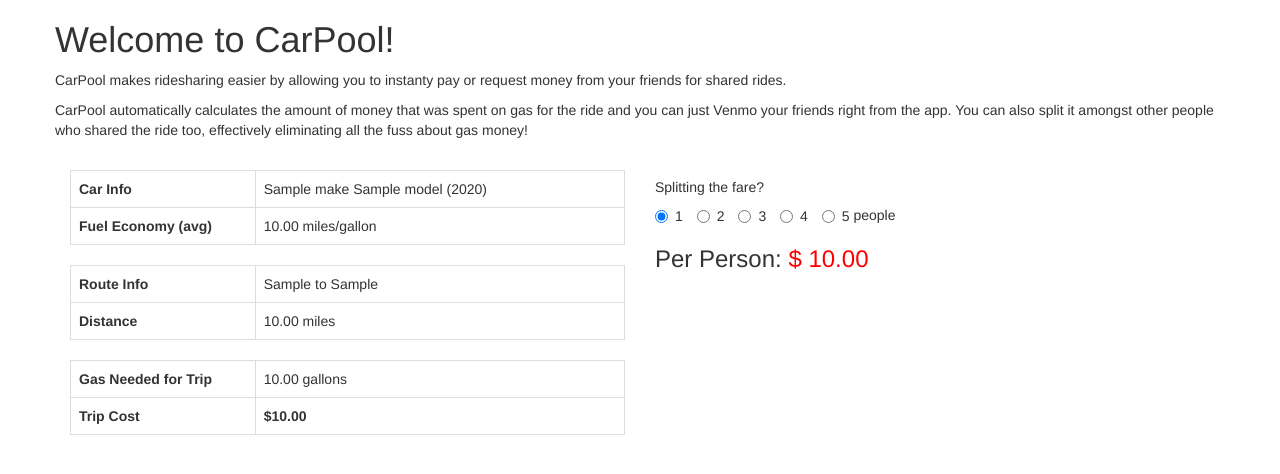
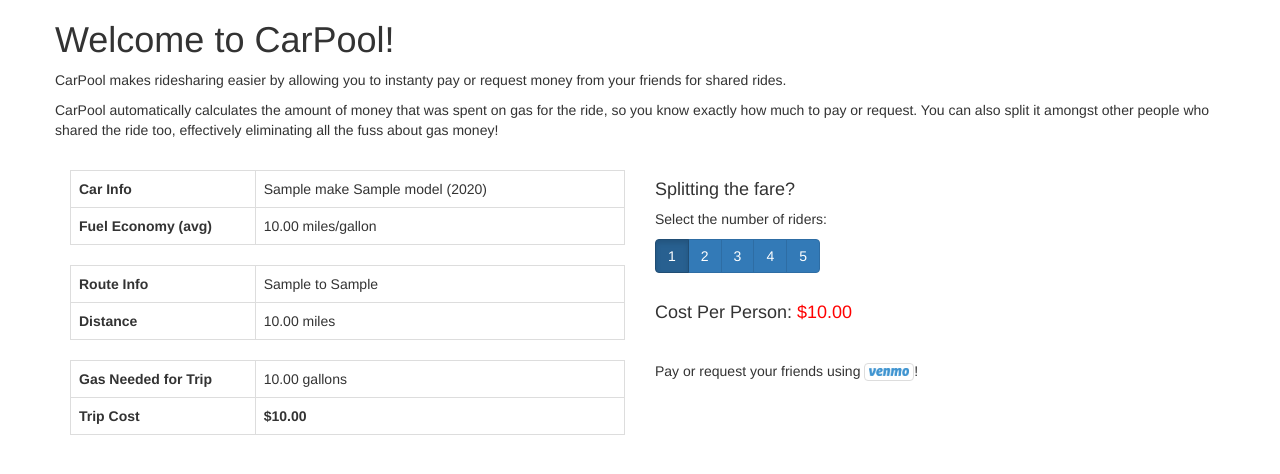
Before and after one commit to rohanraval/CarPool, a Django app: template fuelcalc/templates/fuelcalc/results.html in a window 1280 px wide. Shown: the top 474 px of the page. Run offline with Django 3.2, Linux system fonts and the light colour scheme; the template is opened without the code that fills it: most values are stand-ins (such as "Sample title", 1, 10 or a date in 2020); some libraries are stand-ins or nearby versions.

Commit message:
layout changes

```diff
--- a/fuelcalc/static/fuelcalc/main.js
+++ b/fuelcalc/static/fuelcalc/main.js
@@ -80,22 +80,27 @@
 		});
 	});
 
-	$('input[type=radio][name=people]').change(function() {
+	$(".split").click(function() {
 		var totalCost = parseFloat($("#cost").text().substr(1));
-        if (this.value == 'option1') {
-			$("#amt").html("$ " + totalCost.toFixed(2));
+        if (this.id == 'b1') {
+			$("#amt").html("$" + totalCost.toFixed(2));
+			$(this).addClass('active').siblings().removeClass('active');
         }
-        else if (this.value == 'option2') {
-            $("#amt").html("$ " + (totalCost/2.0).toFixed(2));
+        else if (this.id == 'b2') {
+            $("#amt").html("$" + (totalCost/2.0).toFixed(2));
+			$(this).addClass('active').siblings().removeClass('active');
         }
-		else if (this.value == 'option3') {
-            $("#amt").html("$ " + (totalCost/3.0).toFixed(2));
+		else if (this.id == 'b3') {
+            $("#amt").html("$" + (totalCost/3.0).toFixed(2));
+			$(this).addClass('active').siblings().removeClass('active');
         }
-		else if (this.value == 'option4') {
-            $("#amt").html("$ " + (totalCost/4.0).toFixed(2));
+		else if (this.id == 'b4') {
+            $("#amt").html("$" + (totalCost/4.0).toFixed(2));
+			$(this).addClass('active').siblings().removeClass('active');
         }
-		else if (this.value == 'option5') {
-            $("#amt").html("$ " + (totalCost/5.0).toFixed(2));
+		else if (this.id == 'b5') {
+            $("#amt").html("$" + (totalCost/5.0).toFixed(2));
+			$(this).addClass('active').siblings().removeClass('active');
         }
     });
 
--- a/fuelcalc/templates/fuelcalc/base.html
+++ b/fuelcalc/templates/fuelcalc/base.html
@@ -18,7 +18,7 @@
 			<div class="row">
 				<h1>Welcome to CarPool!</h1>
 				<p>CarPool makes ridesharing easier by allowing you to instanty pay or request money from your friends for shared rides.</p>
-				<p>CarPool automatically calculates the amount of money that was spent on gas for the ride and you can just Venmo your friends right from the app. You can also split it amongst other people who shared the ride too, effectively eliminating all the fuss about gas money! </p><br>
+				<p>CarPool automatically calculates the amount of money that was spent on gas for the ride, so you know exactly how much to pay or request. You can also split it amongst other people who shared the ride too, effectively eliminating all the fuss about gas money! </p><br>
 				{% block content %}
 				{% endblock %}
 			</div>
--- a/fuelcalc/templates/fuelcalc/results.html
+++ b/fuelcalc/templates/fuelcalc/results.html
@@ -1,4 +1,5 @@
 {% extends "fuelcalc/base.html" %}
+{% load static %}
 {% block content %}
 	{% if error %}
 	<p  style="color:red; text-decoration:none;"><a href="/"> &#171; {{ error }} </a></p>
@@ -39,25 +40,23 @@
 	</div>
 
 	<div class="col-sm-6">
-		<h5>Splitting the fare? </h5>
-		<label class="radio-inline">
-			<input type="radio" name="people" id="1person" value="option1" checked>1
-		</label>
-		<label class="radio-inline">
-			<input type="radio" name="people" id="2people" value="option2">2
-		</label>
-		<label class="radio-inline">
-			<input type="radio" name="people" id="3people" value="option3">3
-		</label>
-		<label class="radio-inline">
-			<input type="radio" name="people" id="4people" value="option4">4
-		</label>
-		<label class="radio-inline">
-			<input type="radio" name="people" id="5people" value="option5">5
-		</label> people
-		<h3>Per Person: <span id="amt" style="color:red">$ {{ gasInfo.tripCost|floatformat:2 }}</span></h3>
+		<h4>Splitting the fare? </h4>
+		<p>Select the number of riders:</p>
+		<div class="btn-group">
+			<button type="button" class="split btn btn-primary active" id="b1"> 1 </button>
+			<button type="button" class="split btn btn-primary" id="b2"> 2 </button>
+			<button type="button" class="split btn btn-primary" id="b3"> 3 </button>
+			<button type="button" class="split btn btn-primary" id="b4"> 4 </button>
+			<button type="button" class="split btn btn-primary" id="b5"> 5 </button>
+		</div>
+		<br><br>
+		<h4>Cost Per Person: <span id="amt" style="color:red">${{ gasInfo.tripCost|floatformat:2 }}</span></h4>
+		<br>
+		<div class="">
+			<h5>Pay or request your friends using
+			<a href="http://www.venmo.com"><img class="img-thumbnail" src="{% static 'fuelcalc/logoblue.png' %}" alt="Venmo" style="height:auto; width:50px;"></a>!</h5>
+		</div>
 	</div>
-
 	{% endif %}
 
 {% endblock %}
```
Also changed, not shown: fuelcalc/static/fuelcalc/logoblue.png (added), fuelcalc/static/fuelcalc/venmo_logo_blue.jpg (added), 1 other file.
